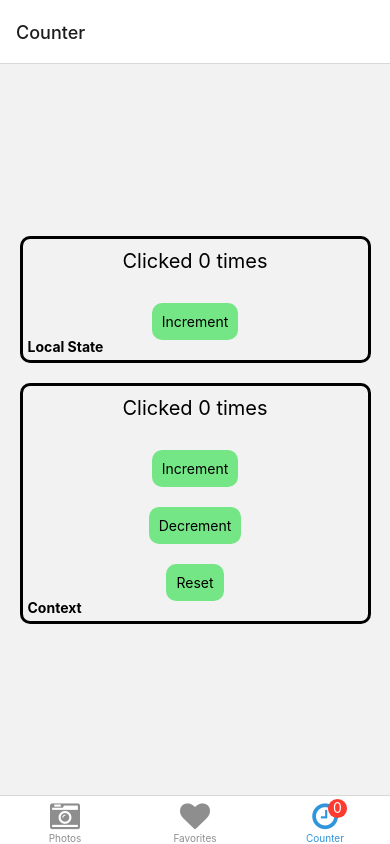
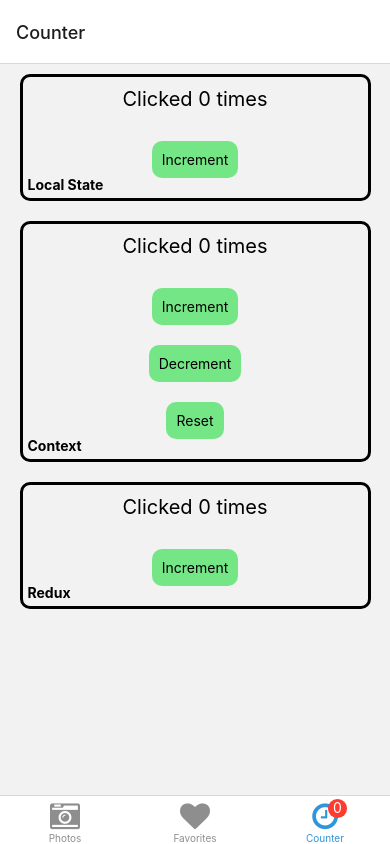
Before and after one commit to andrekovac/PhotoFavorite2, a React Native app: screen /Counter in a window 390 px wide. Built offline with nearby package versions, Linux system fonts and the light colour scheme; no server answers; what expo-linking would draw is missing.

Commit message:
vanilla redux

```diff
--- a/App.tsx
+++ b/App.tsx
@@ -1,12 +1,14 @@
 import { StatusBar } from 'expo-status-bar';
 import { useState } from 'react';
 import { SafeAreaProvider } from 'react-native-safe-area-context';
+import { Provider } from 'react-redux';
 
 import { CounterContext } from './context/counter';
 import { PhotosContextProvider } from './context/photos';
 import useCachedResources from './hooks/useCachedResources';
 import useColorScheme from './hooks/useColorScheme';
 import Navigation from './navigation';
+import store from './store';
 
 export default function App() {
   const isLoadingComplete = useCachedResources();
@@ -34,12 +36,14 @@ export default function App() {
   } else {
     return (
       <SafeAreaProvider>
+        <Provider store={store}>
           <PhotosContextProvider>
             <CounterContext.Provider value={counter}>
               <Navigation colorScheme={colorScheme} />
               <StatusBar />
             </CounterContext.Provider>
           </PhotosContextProvider>
+        </Provider>
       </SafeAreaProvider>
     );
   }
--- /dev/null
+++ b/components/counter/CounterWithRedux.tsx
@@ -0,0 +1,32 @@
+import React from 'react';
+import { Text } from 'react-native';
+import { useDispatch, useSelector } from 'react-redux';
+import { Dispatch } from 'redux';
+
+import { StoreT } from '../../store/reducer';
+import {
+  CounterActionT,
+  increment as incrementAction,
+} from '../../store/actionCreators';
+
+import { Button, ClickedText } from './styles';
+import Wrapper from './Wrapper';
+
+const CounterWithRedux: React.VFC = () => {
+  const dispatch = useDispatch<Dispatch<CounterActionT>>();
+
+  const increment = () => dispatch(incrementAction());
+
+  const count = useSelector<StoreT, number>((state) => state.count);
+
+  return (
+    <Wrapper title="Redux">
+      <ClickedText>Clicked {count} times</ClickedText>
+      <Button onPress={increment}>
+        <Text>Increment</Text>
+      </Button>
+    </Wrapper>
+  );
+};
+
+export default CounterWithRedux;
--- a/screens/CounterScreen.tsx
+++ b/screens/CounterScreen.tsx
@@ -3,6 +3,7 @@ import styled from 'styled-components/native';
 
 import CounterLocalState from '../components/counter/CounterLocalState';
 import CounterWithContext from '../components/counter/CounterWithContext';
+import CounterWithRedux from '../components/counter/CounterWithRedux';
 import { RootTabScreenProps } from '../types';
 
 type CounterScreenProps = RootTabScreenProps<'Counter'>;
@@ -12,14 +13,18 @@ const CounterScreen: React.VFC<CounterScreenProps> = () => {
     <Container>
       <CounterLocalState />
       <CounterWithContext />
+      <CounterWithRedux />
     </Container>
   );
 };
 
-const Container = styled.View`
+const Container = styled.ScrollView.attrs(() => ({
+  showsVerticalScrollIndicator: false,
+  contentContainerStyle: {
+    alignItems: 'center',
+  },
+}))`
   flex: 1;
-  align-items: center;
-  justify-content: center;
 `;
 
 export default CounterScreen;
--- /dev/null
+++ b/store/actionCreators.ts
@@ -0,0 +1,13 @@
+import { Action } from 'redux';
+
+import { INCREMENT } from './actionTypes';
+
+export type CounterActionT = {
+  type: typeof INCREMENT;
+};
+
+export const increment = (): Action<typeof INCREMENT> => {
+  return {
+    type: INCREMENT,
+  };
+};
--- /dev/null
+++ b/store/actionTypes.ts
@@ -0,0 +1 @@
+export const INCREMENT = 'INCREMENT';
--- /dev/null
+++ b/store/index.ts
@@ -0,0 +1,13 @@
+import { createStore } from 'redux';
+import { rootReducer } from './reducer';
+
+const devtools = () =>
+  __DEV__ &&
+  // @ts-ignore
+  window.__REDUX_DEVTOOLS_EXTENSION__ &&
+  // @ts-ignore
+  window.__REDUX_DEVTOOLS_EXTENSION__();
+
+const store = createStore(rootReducer, devtools());
+
+export default store;
--- /dev/null
+++ b/store/reducer.ts
@@ -0,0 +1,22 @@
+import { combineReducers } from 'redux';
+
+import { CounterActionT } from './actionCreators';
+import { INCREMENT } from './actionTypes';
+
+const defaultState = 0;
+
+const counterReducer = (state = defaultState, action: CounterActionT) => {
+  switch (action.type) {
+    case INCREMENT:
+      state = state + 1;
+      break;
+  }
+  return state;
+};
+
+export const rootReducer = combineReducers({
+  count: counterReducer,
+  // add other reducers here
+});
+
+export type StoreT = NonNullable<Parameters<typeof rootReducer>[0]>;
```
Lines whose indentation alone changed are shown as unchanged.
